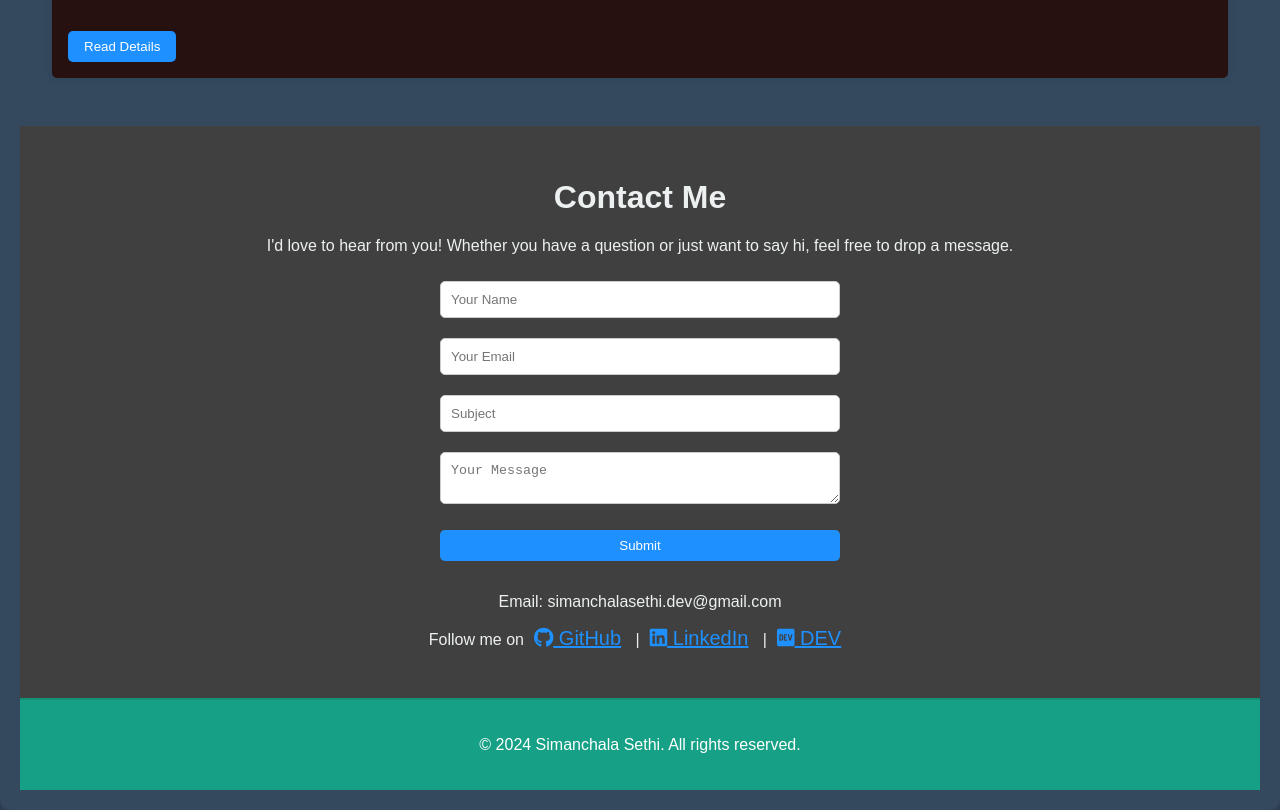
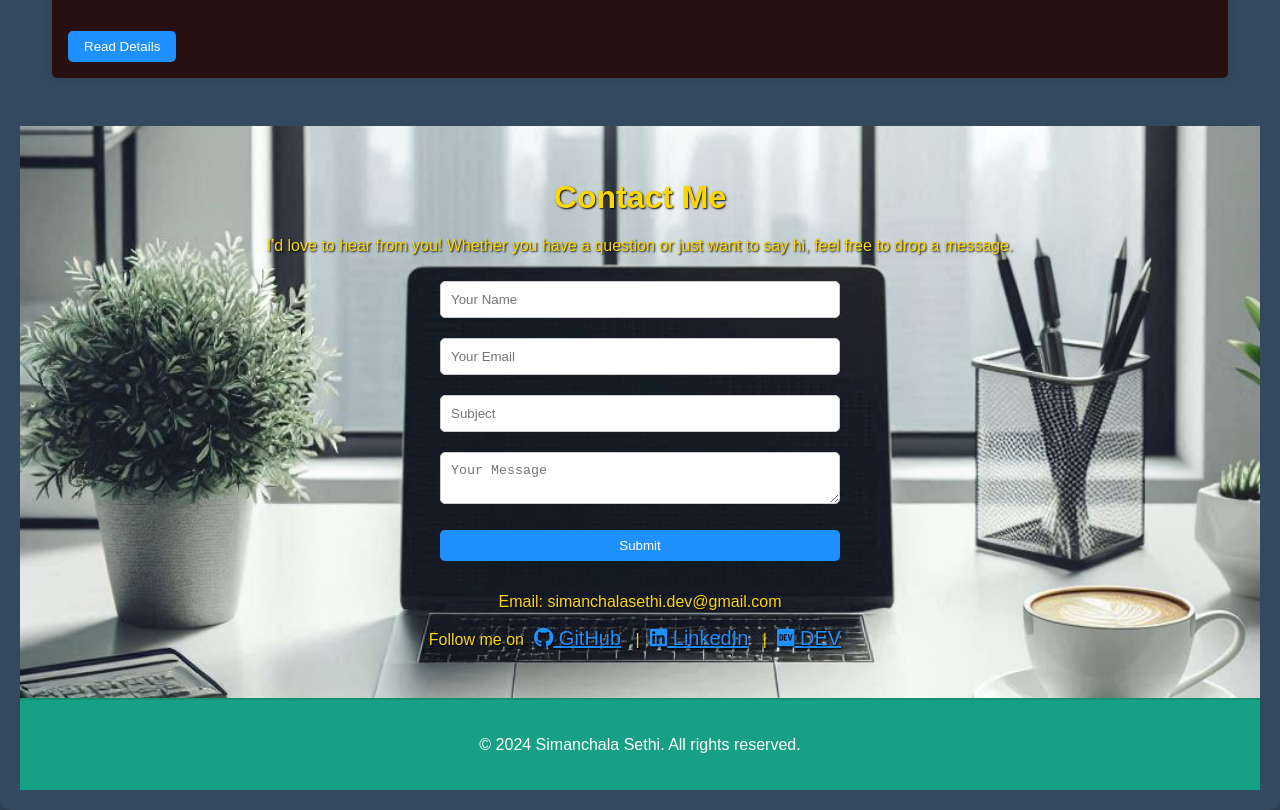
Before and after one commit to SimanchalaSethi/who-is-simanchala, a React (Create React App) app: page / in a window 1280 px wide. Shown: the part 2201-3011 px from the top of the page. Built offline with nearby package versions, Linux system fonts and the light colour scheme.

Commit message:
add contact image

```diff
--- a/src/App.js
+++ b/src/App.js
@@ -1,11 +1,9 @@
 import React from 'react';
 import Header from './components/Header';
 import Main from './components/Main';
-
-
 import './App.css';
-import Contact from './components/Contact';
-import Blog from './components/Blog/Blog';
+import Contact from './Contact/Contact';
+import Blog from './Blog/Blog';
 import GreetingPopup from './Greeting/GreetingPopup';
 import Services from './Service/Services';
 
--- /dev/null
+++ b/src/Contact/Contact.css
@@ -0,0 +1,51 @@
+#contact {
+  text-align: center;
+  padding: 2rem;
+  background: url('../assets/ContactUs.png') no-repeat center center;
+  background-size: cover;
+  color: #FFD700;
+  text-shadow: 1px 1px 2px black;
+}
+
+form {
+  display: flex;
+  flex-direction: column;
+  max-width: 400px;
+  margin: 0 auto;
+}
+
+input, textarea {
+  margin: 10px 0;
+  padding: 10px;
+  border-radius: 5px;
+  border: 1px solid #ccc;
+}
+
+button {
+  padding: 10px;
+  border: none;
+  border-radius: 5px;
+  background-color: #1e90ff;
+  color: white;
+  cursor: pointer;
+}
+
+.contact-info {
+  margin-top: 2rem;
+}
+
+.social-links a {
+  margin: 0 10px;
+  color: #1e90ff;
+  font-size: 20px;
+}
+
+.social-links a:hover {
+  color: #4169e1;
+}
+
+.footer {
+  margin-top: 2rem;
+  font-size: 14px;
+  color: white;
+}
--- a/src/components/Contact.css
+++ /dev/null
@@ -1,42 +0,0 @@
-#contact {
-    text-align: center;
-    padding: 2rem;
-    background-color: #404040;
-  }
-
-  form {
-    display: flex;
-    flex-direction: column;
-    max-width: 400px;
-    margin: 0 auto;
-  }
-
-  input, textarea {
-    margin: 10px 0;
-    padding: 10px;
-    border-radius: 5px;
-    border: 1px solid #ccc;
-  }
-
-  button {
-    padding: 10px;
-    border: none;
-    border-radius: 5px;
-    background-color: #1e90ff;
-    color: white;
-    cursor: pointer;
-  }
-
-  .contact-info {
-    margin-top: 2rem;
-  }
-
-  .social-links a {
-    margin: 0 10px;
-    color: #1e90ff;
-    font-size: 20px;
-  }
-
-  .social-links a:hover {
-    color: #4169e1;
-  }
```
Also changed, not shown: src/Blog/Blog.css (renamed from src/components/Blog/Blog.css), src/Blog/Blog.js (renamed from src/components/Blog/Blog.js), src/Contact/Contact.js (renamed from src/components/Contact.js), src/assets/ContactUs.png (added).
